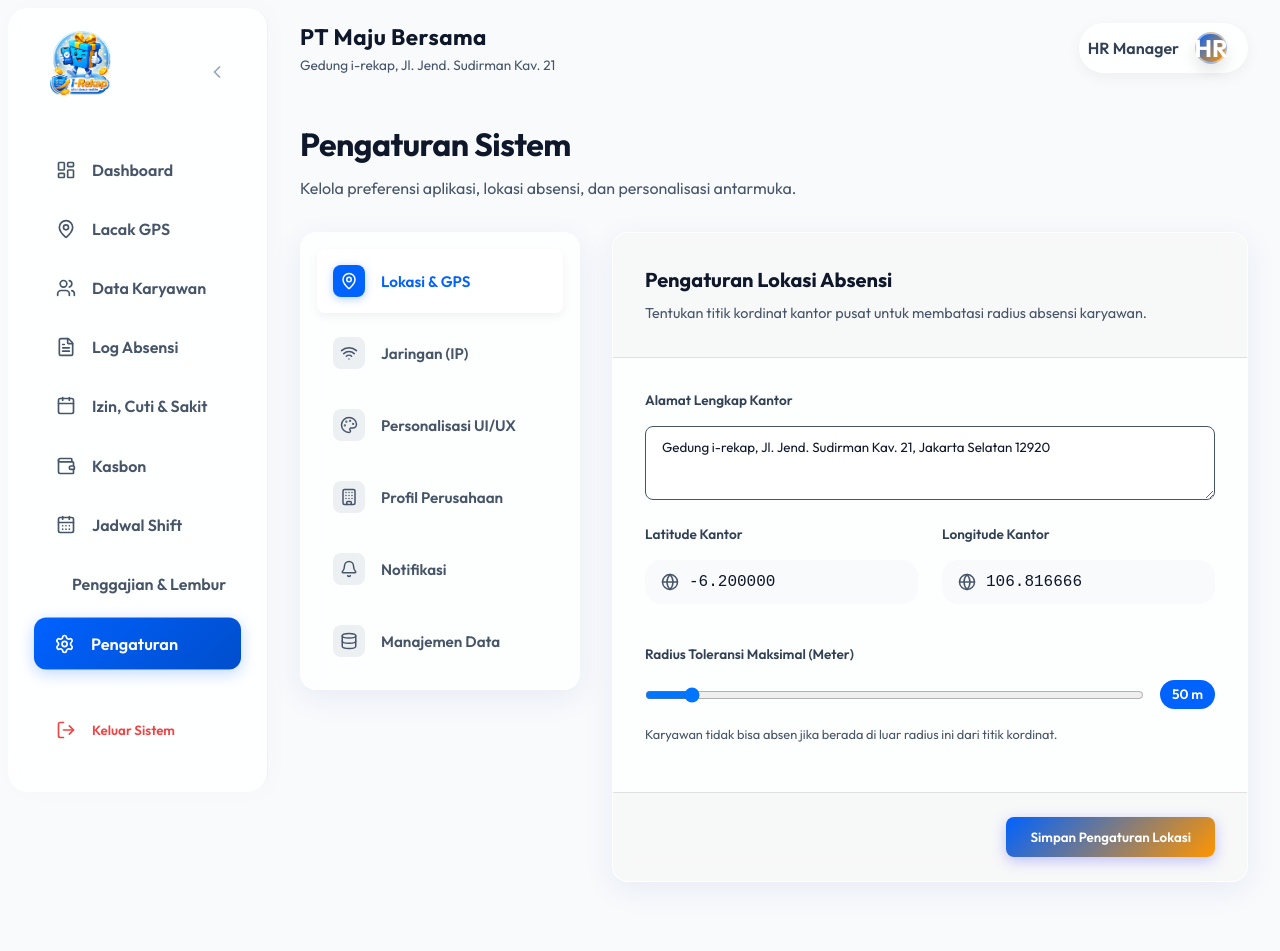
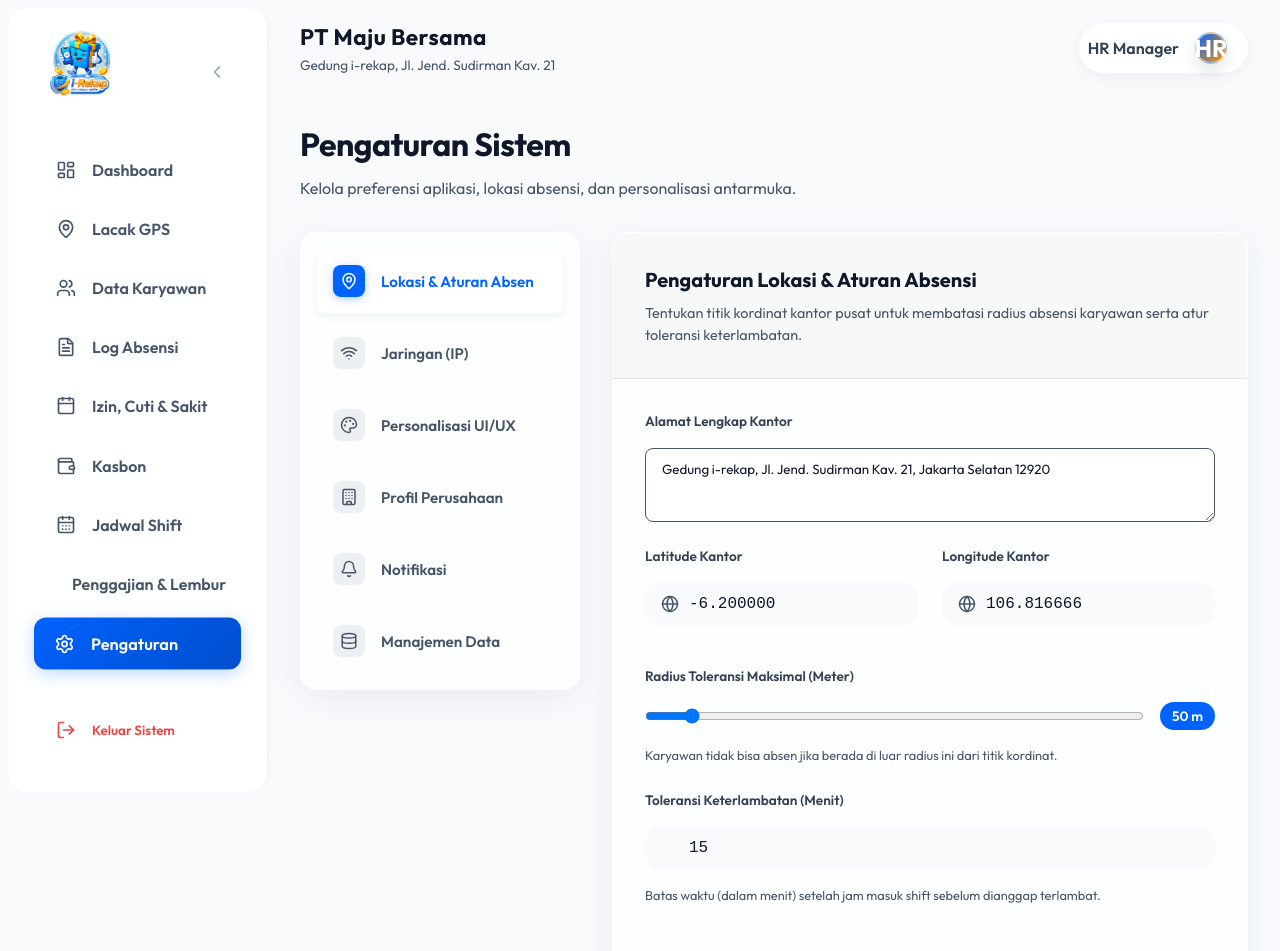
Before and after one commit to itmartohprint-spec/i-rekap, a React (Vite) app: page /#/admin/settings in a window 1280 px wide. Shown: the top 951 px of the page. Before the commit the page ends 914 px from the top, so only its background shows below. Built offline with nearby package versions, Linux system fonts and the light colour scheme.

Commit message:
feat: Add lateness tolerance setting and calculation

```diff
--- a/src/components/AttendanceForm.jsx
+++ b/src/components/AttendanceForm.jsx
@@ -213,13 +213,35 @@ const AttendanceForm = ({ type, onClose }) => {
         return;
       }
 
+      // Hitung keterlambatan untuk absen masuk normal
+      let attendanceStatus = 'Hadir';
+      if (type === 'in') {
+        const savedEmpShifts = JSON.parse(localStorage.getItem(`employee_shifts_${licenseCode}`) || '{}');
+        const savedMasterShifts = JSON.parse(localStorage.getItem(`master_shifts_${licenseCode}`) || '[]');
+        const shiftId = savedEmpShifts[employeeId] || 'default';
+        const shift = savedMasterShifts.find(s => s.id === shiftId);
+        const tolerance = parseInt(localStorage.getItem(`lateness_tolerance_${licenseCode}`) || '15', 10);
+
+        if (shift && shift.startTime) {
+          const [shiftHour, shiftMin] = shift.startTime.split(':').map(Number);
+          const shiftTimeInMinutes = (shiftHour * 60) + shiftMin;
+          const currentHour = now.getHours();
+          const currentMin = now.getMinutes();
+          const currentTimeInMinutes = (currentHour * 60) + currentMin;
+
+          if (currentTimeInMinutes > shiftTimeInMinutes + tolerance) {
+            attendanceStatus = 'Terlambat';
+          }
+        }
+      }
+
       const { error } = await supabase.from('attendance').insert([{
         license_code: licenseCode,
         employee_id: employeeId,
         date: formattedDate,
         time_in: (type === 'in' || type === 'overtime_in') ? formattedTime : null,
         time_out: (type === 'out' || type === 'early' || type === 'overtime_out') ? formattedTime : null,
-        status: 'Hadir', // default status
+        status: attendanceStatus,
         type: type,
         location_lat: userLocation ? userLocation.lat : null,
         location_lng: userLocation ? userLocation.lng : null,
--- a/src/pages/admin/AttendanceReports.jsx
+++ b/src/pages/admin/AttendanceReports.jsx
@@ -340,9 +340,9 @@ ${base64Data}
                     <tr key={log.id}>
                       <td>{log.date}</td>
                       <td>{log.employees ? log.employees.name : log.employee_id}</td>
-                      <td><span style={{ padding: '4px 8px', borderRadius: '4px', fontSize: '0.85rem', fontWeight: 600, background: log.type === 'in' ? '#dcfce7' : '#fee2e2', color: log.type === 'in' ? '#166534' : '#991b1b' }}>{log.type === 'in' ? 'Masuk' : log.type === 'out' ? 'Pulang' : log.type === 'early' ? 'Pulang Cepat' : log.type}</span></td>
-                      <td>{log.time_in || '-'}</td>
-                      <td>{log.time_out || '-'}</td>
+                      <td><span style={{ padding: '4px 8px', borderRadius: '4px', fontSize: '0.85rem', fontWeight: 600, background: (log.type === 'in' || log.type === 'overtime_in') ? '#dcfce7' : '#fee2e2', color: (log.type === 'in' || log.type === 'overtime_in') ? '#166534' : '#991b1b' }}>{log.type === 'in' ? 'Masuk' : log.type === 'out' ? 'Pulang' : log.type === 'early' ? 'Pulang Cepat' : log.type === 'overtime_in' ? 'Lembur Masuk' : log.type === 'overtime_out' ? 'Lembur Pulang' : log.type}</span></td>
+                      <td>{log.time_in ? log.time_in.substring(0,5) : '-'}</td>
+                      <td>{log.time_out ? log.time_out.substring(0,5) : '-'}</td>
                       <td>
                         {log.photo_url ? (
                           <img
--- a/src/pages/admin/Settings.jsx
+++ b/src/pages/admin/Settings.jsx
@@ -16,7 +16,8 @@ const Settings = () => {
     officeAddress: 'Gedung i-rekap, Jl. Jend. Sudirman Kav. 21, Jakarta Selatan 12920',
     officeLat: '-6.200000',
     officeLng: '106.816666',
-    radiusMeters: '50'
+    radiusMeters: '50',
+    latenessTolerance: '15'
   });
 
   const [networkSettings, setNetworkSettings] = useState({
@@ -37,13 +38,15 @@ const Settings = () => {
     const savedLng = localStorage.getItem(`office_lng_${licenseCode}`);
     const savedRadius = localStorage.getItem(`radius_meters_${licenseCode}`);
     const savedAddress = localStorage.getItem(`office_address_${licenseCode}`);
+    const savedTolerance = localStorage.getItem(`lateness_tolerance_${licenseCode}`);
 
-    if (savedLat || savedLng || savedRadius || savedAddress) {
+    if (savedLat || savedLng || savedRadius || savedAddress || savedTolerance) {
       setLocationSettings({
         officeAddress: savedAddress || 'Gedung i-rekap, Jl. Jend. Sudirman Kav. 21, Jakarta Selatan 12920',
         officeLat: savedLat || '-6.200000',
         officeLng: savedLng || '106.816666',
-        radiusMeters: savedRadius || '50'
+        radiusMeters: savedRadius || '50',
+        latenessTolerance: savedTolerance || '15'
       });
     }
 
@@ -72,6 +75,7 @@ const Settings = () => {
     localStorage.setItem(`office_lat_${licenseCode}`, locationSettings.officeLat);
     localStorage.setItem(`office_lng_${licenseCode}`, locationSettings.officeLng);
     localStorage.setItem(`radius_meters_${licenseCode}`, locationSettings.radiusMeters);
+    localStorage.setItem(`lateness_tolerance_${licenseCode}`, locationSettings.latenessTolerance);
 
     window.dispatchEvent(new Event('locationSettingsUpdated'));
     alert("✅ Pengaturan Lokasi berhasil disimpan!");
@@ -216,7 +220,7 @@ const Settings = () => {
               onClick={() => setActiveTab('lokasi')}
             >
               <div className="icon-box"><MapPin size={18} /></div>
-              <span>Lokasi & GPS</span>
+              <span>Lokasi & Aturan Absen</span>
             </button>
             <button
               className={`settings-nav-item ${activeTab === 'jaringan' ? 'active' : ''}`}
@@ -263,8 +267,8 @@ const Settings = () => {
           {activeTab === 'lokasi' && (
             <div className="settings-card glass-panel fade-in">
               <div className="settings-header">
-                <h3>Pengaturan Lokasi Absensi</h3>
-                <p>Tentukan titik kordinat kantor pusat untuk membatasi radius absensi karyawan.</p>
+                <h3>Pengaturan Lokasi & Aturan Absensi</h3>
+                <p>Tentukan titik kordinat kantor pusat untuk membatasi radius absensi karyawan serta atur toleransi keterlambatan.</p>
               </div>
 
               <div className="settings-body">
@@ -319,6 +323,20 @@ const Settings = () => {
                     <div className="range-value">{locationSettings.radiusMeters} m</div>
                   </div>
                   <p className="helper-text">Karyawan tidak bisa absen jika berada di luar radius ini dari titik kordinat.</p>
+                </div>
+
+                <div className="form-group" style={{ marginTop: '1.5rem' }}>
+                  <label className="form-label">Toleransi Keterlambatan (Menit)</label>
+                  <div className="input-with-icon">
+                    <Globe size={18} className="input-icon" style={{ opacity: 0 }} />
+                    <input
+                      type="number"
+                      className="form-input"
+                      value={locationSettings.latenessTolerance}
+                      onChange={(e) => setLocationSettings({...locationSettings, latenessTolerance: e.target.value})}
+                    />
+                  </div>
+                  <p className="helper-text">Batas waktu (dalam menit) setelah jam masuk shift sebelum dianggap terlambat.</p>
                 </div>
               </div>
 
```
